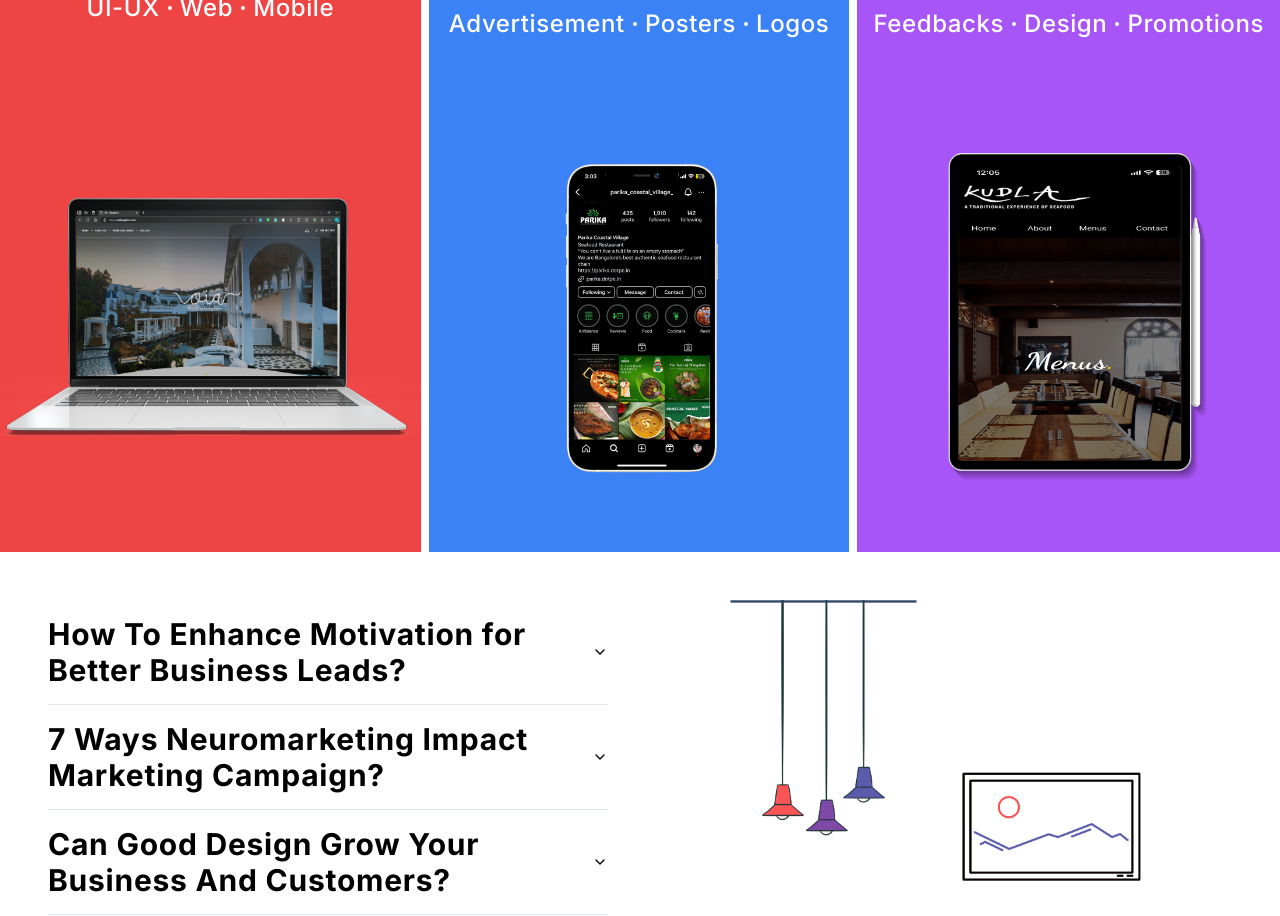
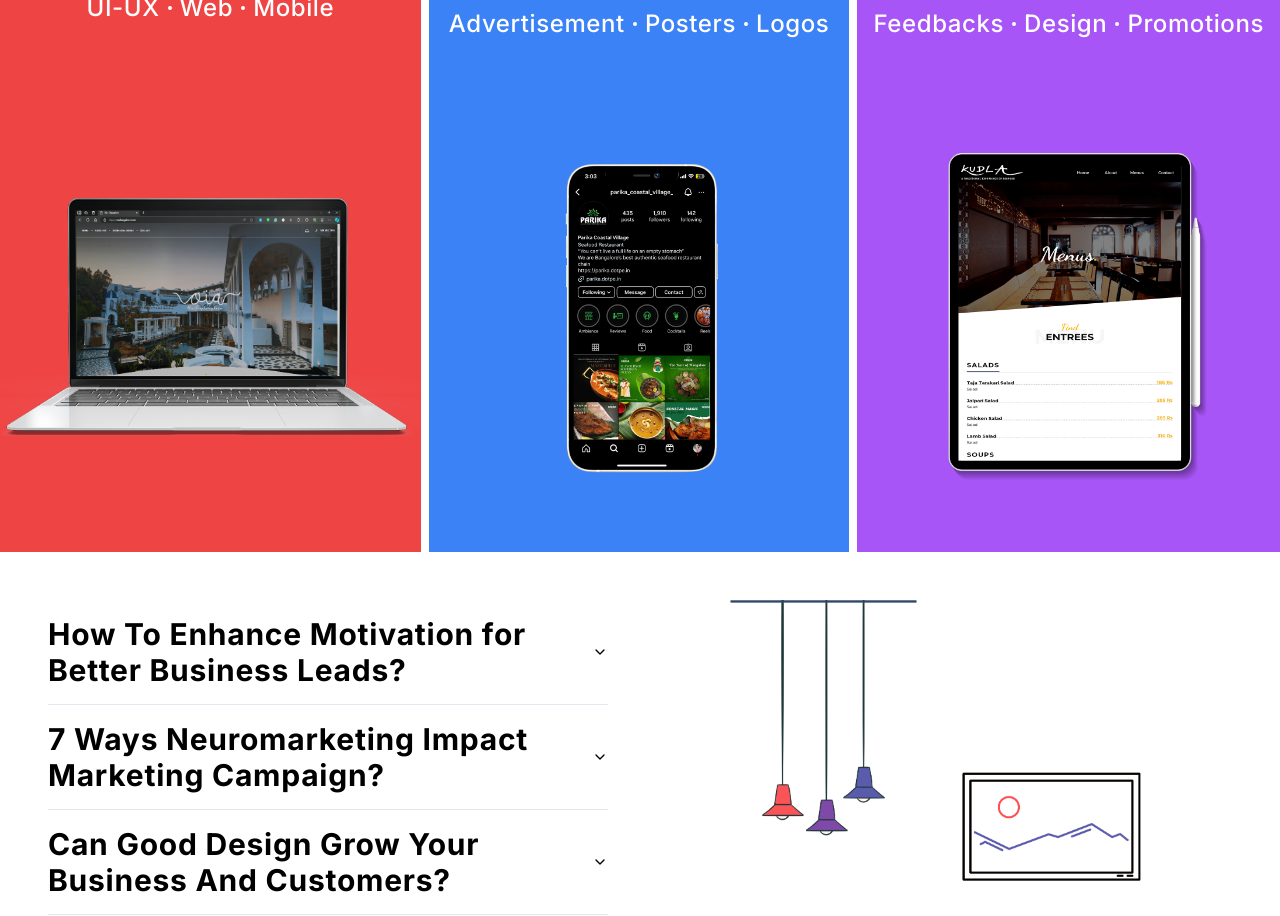
Before and after one commit to kanishkacodes/explorex, a Next.js app: page / in a window 1280 px wide. Shown: the part 5100-6016 px from the top of the page. Built offline with nearby package versions, Linux system fonts and the light colour scheme.

Commit message:
update content

```diff
--- a/src/components/Cardc.tsx
+++ b/src/components/Cardc.tsx
@@ -25,7 +25,7 @@ function Cardc() {
           <div className='  h-3/5 flex items-center justify-center '>
           <div className=' w-full md:w-10/12'>
 
-          <Image src='/1700.png' alt='BMW' width={1200} height={1200}/>
+          <Image src='/menu1.png' alt='BMW' width={1200} height={1200}/>
           </div>
 
           </div>
```
Also changed, not shown: public/menu1.png (added).
